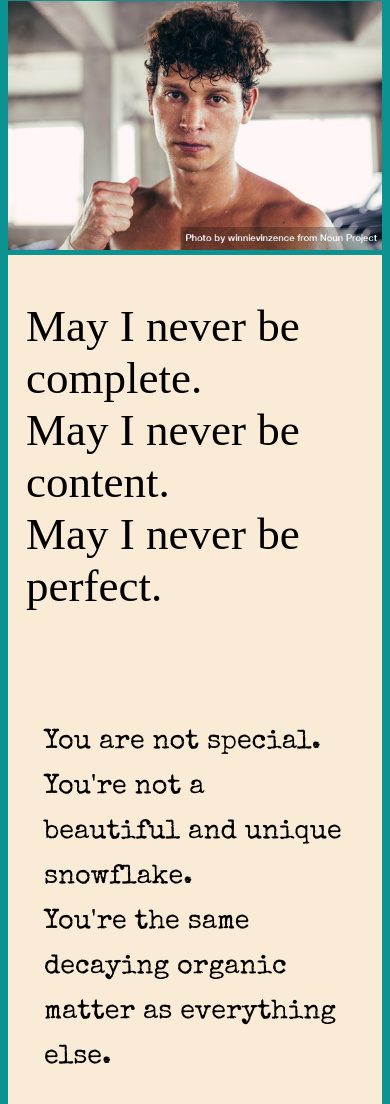
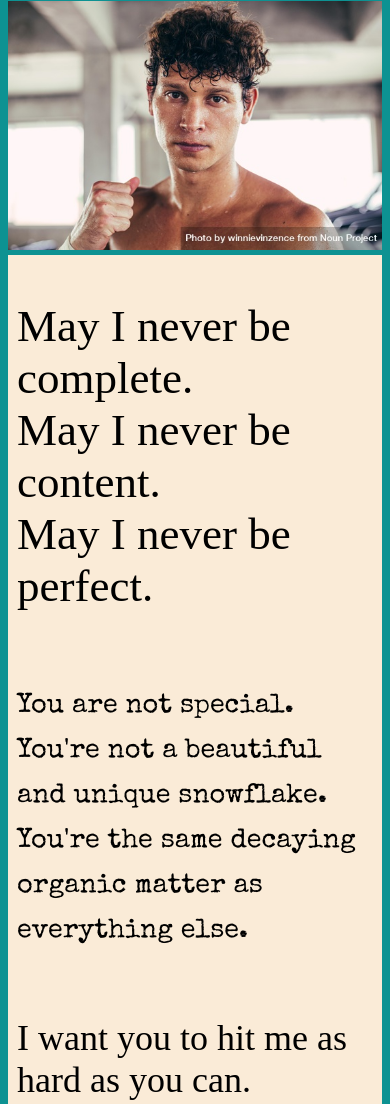
Before and after one commit to MeatSim/responsive-club-website, a plain HTML site: page index.html in a window 390 px wide. Shown: the part 2280-3384 px from the top of the page. Drawn offline with nearby package versions, Linux system fonts and the light colour scheme; a web font is replaced by a local one.

Commit message:
Set quote padding for different screen sizes

```diff
--- a/styles.css
+++ b/styles.css
@@ -148,6 +148,7 @@ img {
     align-items: center;
     justify-content: left;
     background-color: antiquewhite;
+    padding: 0 2rem;
 }
 
 #never {
@@ -184,7 +185,6 @@ img {
     #special {
         font-size: 1.5rem;
         line-height: 2.5rem;
-        padding: 2rem;
     }
 
     #hit {
@@ -197,18 +197,26 @@ img {
 }
 
 @media screen and (max-width: 500px) {
+    #quotes {
+        padding: 0 1rem;
+    }
+
     #never {
         font-size: 2.5rem;
-        padding-left: 1rem;
     }
 
     #hit {
         font-size: 2rem;
-        padding: 0 1rem;
     }
 
     #own {
         font-size: 3rem;
+    }
+}
+
+@media screen  and (max-width: 420px) {
+    #quotes {
+        padding: 0 0.5rem;
     }
 }
 
```
